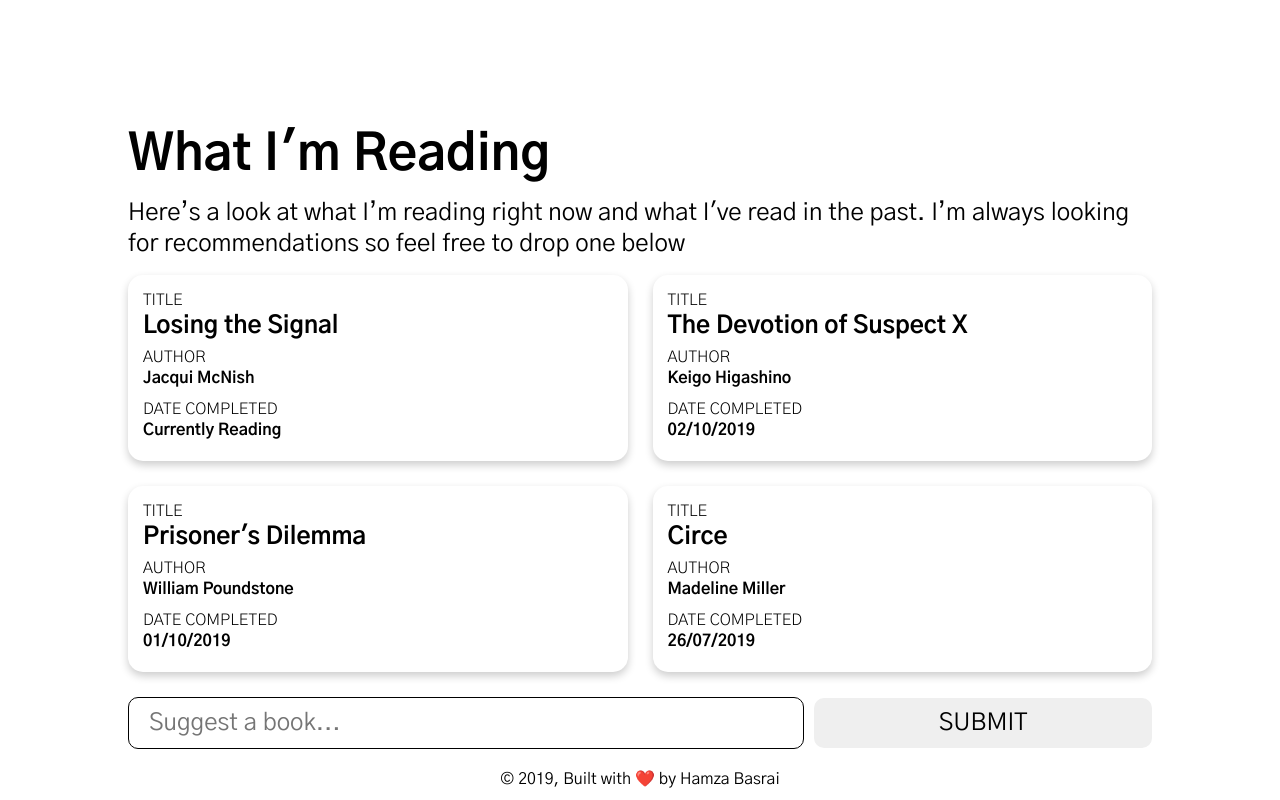
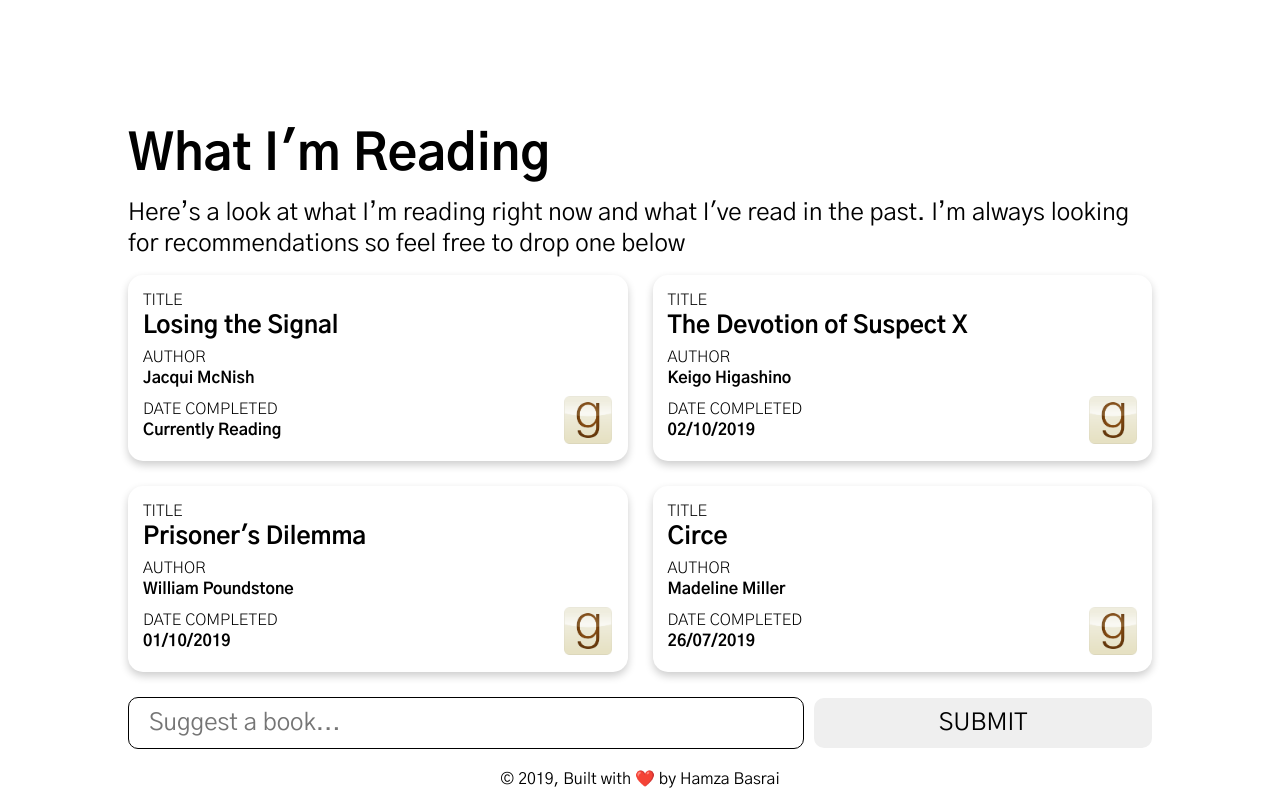
Before and after one commit to hamzabasrai/hamzabasrai.com_old, a Gatsby site in the folder site/: page / in a window 1280 px wide. Shown: the part 1881-2681 px from the top of the page. Built offline with nearby package versions, Linux system fonts and the light colour scheme; Gatsby itself is replaced by a stand-in of ours; no server answers.

Commit message:
Added goodreads logo to book component

```diff
--- a/site/src/components/ReadingList/Book.js
+++ b/site/src/components/ReadingList/Book.js
@@ -2,6 +2,7 @@ import React, { Component } from "react";
 import styled from "styled-components";
 import Card from "../../styles/Card";
 import theme from "../../styles/theme";
+import gr from "../../images/goodreads.png";
 const { colors, fontSizes, fonts } = theme;
 
 const BookContainer = styled(Card)`
@@ -37,6 +38,14 @@ const BookContainer = styled(Card)`
     align-self: center;
     font-size: ${fontSizes.bodySmall};
   }
+
+  .goodreads {
+    grid-area: 3 / 3 / 4 / 4;
+    justify-self: end;
+    align-self: center;
+    max-height: 48px;
+    max-width: 48px;
+  }
 `;
 
 export class Book extends Component {
@@ -55,6 +64,9 @@ export class Book extends Component {
           <label className="label">Date Completed</label>
           <h4>{this.props.book.status}</h4>
         </div>
+        <div className="goodreads">
+          <img src={gr}></img>
+        </div>
       </BookContainer>
     );
   }
```
